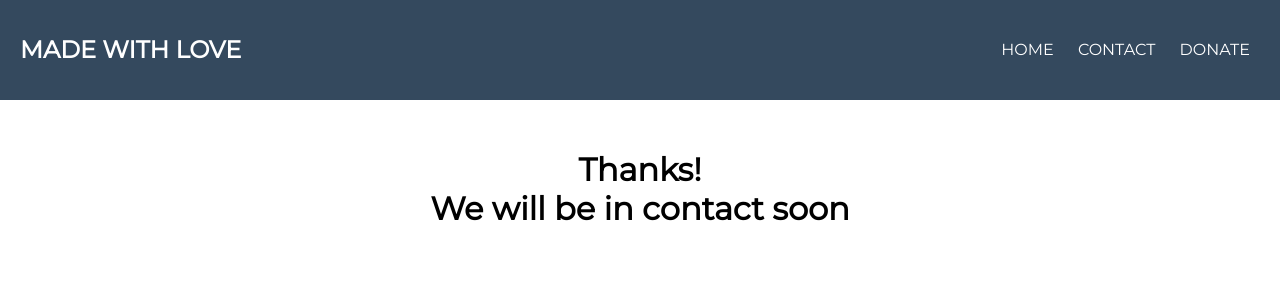
After one commit to Sectimus/madewithlovejmj, a PHP site: the page made by contact/index.html in a window 1280 px wide. The commit adds this page. Shown: the top 300 px of the page. Run offline with PHP 8.4, Linux system fonts and the light colour scheme; some libraries are stand-ins or nearby versions.

Commit message:
implemented basic contact us form

```diff
--- /dev/null
+++ b/contact/index.html
@@ -0,0 +1,43 @@
+<!DOCTYPE html>
+<html lang="en">
+<head>
+  <meta charset="UTF-8">
+  <meta name="viewport" content="width=device-width, initial-scale=1.0">
+  <meta http-equiv="X-UA-Compatible" content="ie=edge">
+  <link href="https://fonts.googleapis.com/css?family=Montserrat&display=swap" rel="stylesheet">
+  <link rel="stylesheet" href="/css/Styles.min.css">
+  <script src="https://kit.fontawesome.com/38670082c8.js" crossorigin="anonymous"></script>
+  <title>Made With Love | Contact Us</title>
+</head>
+<body>
+  <div class="header">
+    <h2 class="logo">Made With Love</h2>
+    <input type="checkbox" id="chk">
+    <label for="chk" class="show-menu-btn">
+      <a class="fas fa-ellipsis-h"></a>
+    </label>
+
+    <ul class="menu">
+      <a href="/" active>Home</a>
+      <a href="/contact">Contact</a>
+      <a href="/donate">Donate</a>
+      <label for="chk" class="hide-menu-btn">
+        <a class="fas fa-times"></a>
+      </label>
+    </ul>
+  </div>
+
+  <div class="content">
+    <form class="contact-form" action="" id="contactform" method="post" style="display:none;">
+      <h1>Contact Us</h1>
+      <input name="name" type="text" class="contact-form-text" placeholder="Your name">
+      <input name="email" type="email" class="contact-form-text" placeholder="Your email">
+      <input name="phone" type="tel" class="contact-form-text" placeholder="Your phone number">
+      <textarea class="contact-form-text" name="message" cols="30" rows="10" placeholder="Your message"></textarea>
+      <input type="submit" class="contact-form-text" value="Send">
+    </form>
+
+    <h1 id="thanks">Thanks! <br> We will be in contact soon</h1>
+  </div>
+</body>
+</html>
--- a/sass/Styles.scss
+++ b/sass/Styles.scss
@@ -92,8 +92,6 @@ $heavygreen: #27ae60; //media queries
     }
   }
 }
-
-
 .content{
   width:60%;
   margin-left: 20%;
@@ -134,7 +132,6 @@ $heavygreen: #27ae60; //media queries
       }
     }
   }
-
   .overview {
     .section {
       margin-bottom: 30px;
@@ -156,4 +153,46 @@ $heavygreen: #27ae60; //media queries
       }
     }
   }
+
+  .contact-form{
+    margin-top: 40px;
+    h1{
+      text-align: center;
+      color: $lightblack;
+    }
+    width: 100%;
+    padding: 0 10px;
+    overflow: hidden;
+    .contact-form-text{
+      display:block;
+      width:100%;
+      box-sizing: border-box;
+      margin: 16px 0;
+      border: 0;
+      background: $lightwhite;
+      padding: 20px 40px;
+      outline:none;
+      color: $heavygray;
+      transition: 0.5s;
+      &:focus{
+        box-shadow: 0 0 10px 4px $heavygray;
+      }
+    }
+    textarea.contact-form-text{
+      resize: none;
+      height: 120px;
+      width:100%;
+    }
+    input[type='submit']{
+      border-radius: 10px;
+      cursor: pointer;
+      &:hover{
+        background: darken($lightwhite, 10%);
+      }
+    }
+  }
+  h1{
+    padding-top: 50px;
+    text-align: center;
+  }
 }
```
Also changed, not shown: .htaccess (added), contact/index.php (deleted), css/Styles.min.css.
